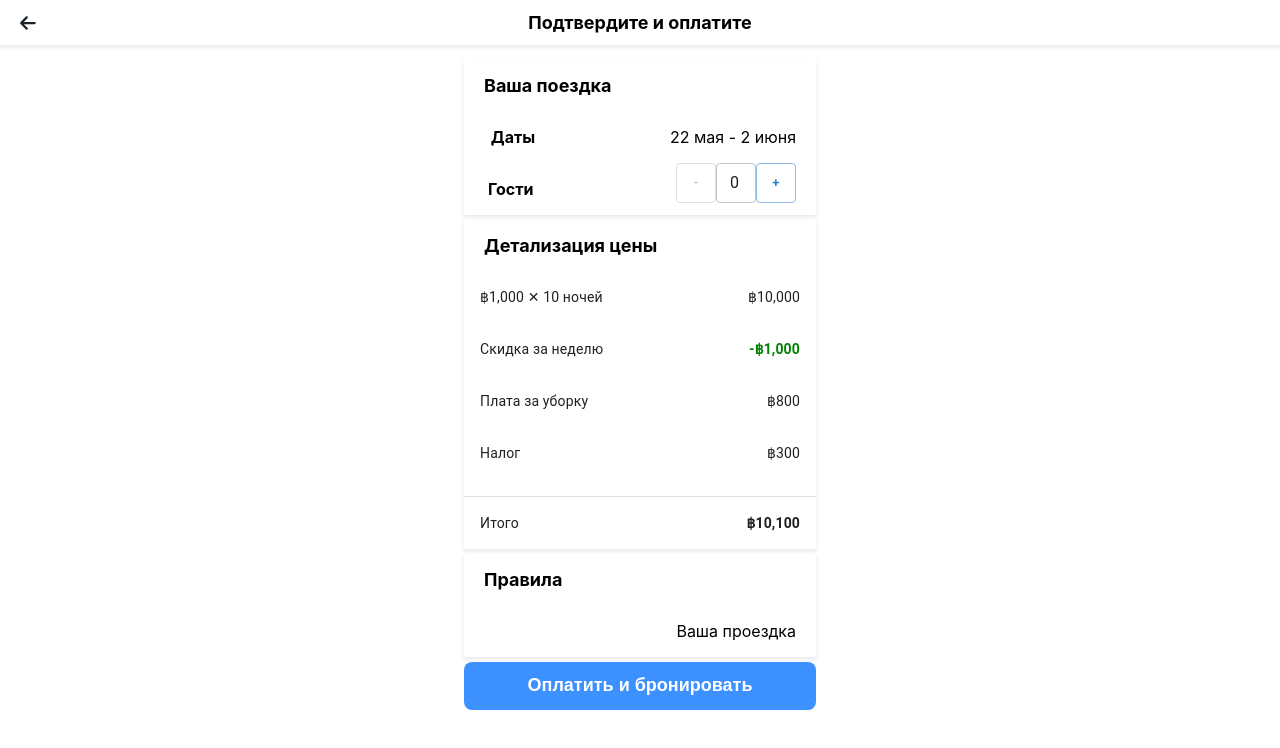
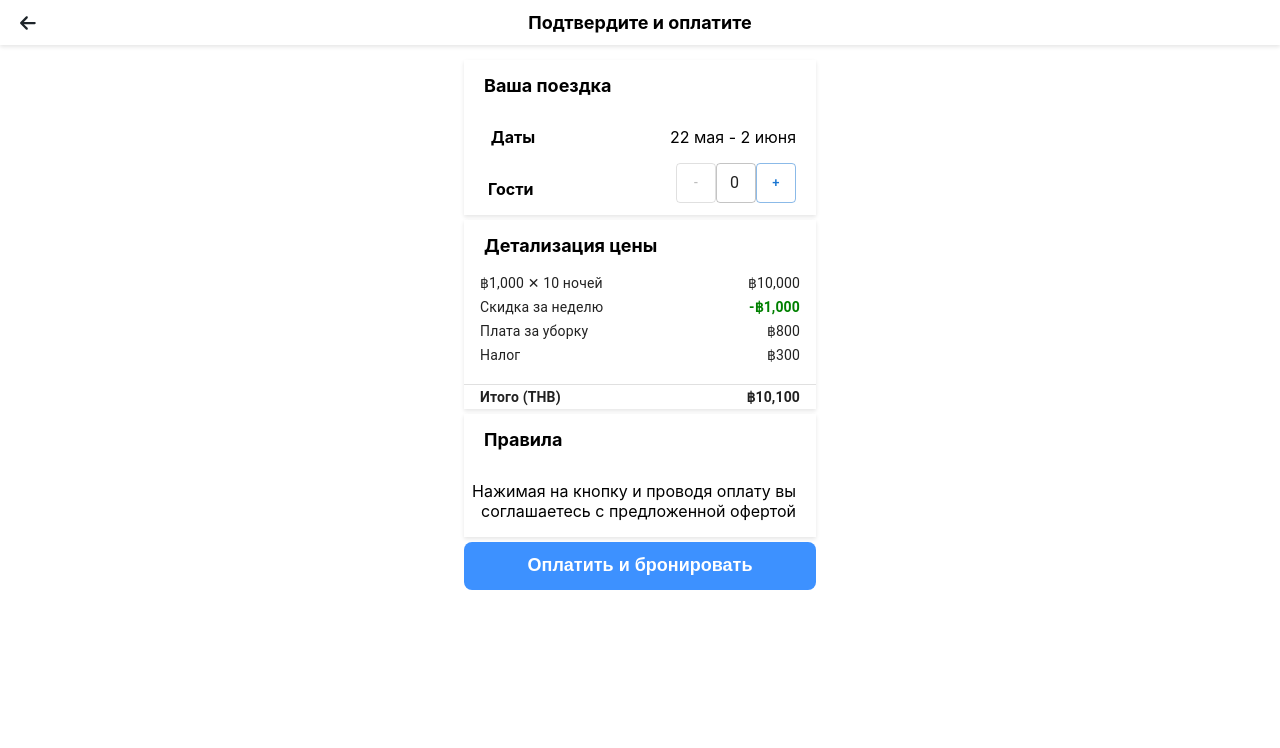
Before and after one commit to damuraiz/booking-mini-app, a React (Create React App) app in the folder frontend/: page /booking in a window 1280 px wide. Shown: the top 748 px of the page. Built offline with nearby package versions, Linux system fonts and the light colour scheme.

Commit message:
front  booking page improvements

```diff
--- a/frontend/src/components/booking/DetailingComponent.jsx
+++ b/frontend/src/components/booking/DetailingComponent.jsx
@@ -21,27 +21,27 @@ function DetailingComponent({
             <Table>
                 <TableBody>
                     <TableRow>
-                        <TableCell sx={{ borderBottom: "none" }}>{currencySymbols.formatPrice(averagePricePerNight, currency)} &#10005; {nights} ночей</TableCell>
-                        <TableCell sx={{ borderBottom: "none" }} align="right">{currencySymbols.formatPrice(subtotal, currency)}</TableCell>
+                        <TableCell sx={{ paddingY: '2px', borderBottom: "none" }}>{currencySymbols.formatPrice(averagePricePerNight, currency)} &#10005; {nights} ночей</TableCell>
+                        <TableCell sx={{ paddingY: '2px', borderBottom: "none" }} align="right">{currencySymbols.formatPrice(subtotal, currency)}</TableCell>
                     </TableRow>
                     {discountAmount > 0 && (
                         <TableRow>
-                            <TableCell sx={{ borderBottom: "none" }}>{discountName}</TableCell>
-                            <TableCell sx={{ borderBottom: "none" }} align="right" style={{fontWeight: 'bold', color: 'green'}}>
+                            <TableCell sx={{ paddingY: '2px', borderBottom: "none" }}>{discountName}</TableCell>
+                            <TableCell sx={{ paddingY: '2px', borderBottom: "none" }} align="right" style={{fontWeight: 'bold', color: 'green'}}>
                                 -{currencySymbols.formatPrice(discountAmount, currency)}
                             </TableCell>
                         </TableRow>
                     )}
                     {cleaningFee > 0 && (
                         <TableRow>
-                            <TableCell sx={{ borderBottom: "none" }}>Плата за уборку</TableCell>
-                            <TableCell sx={{ borderBottom: "none" }} align="right">{currencySymbols.formatPrice(cleaningFee, currency)}</TableCell>
+                            <TableCell sx={{paddingY: '2px',  borderBottom: "none" }}>Плата за уборку</TableCell>
+                            <TableCell sx={{paddingY: '2px',  borderBottom: "none" }} align="right">{currencySymbols.formatPrice(cleaningFee, currency)}</TableCell>
                         </TableRow>
                     )}
                     {tax > 0 && (
                         <TableRow>
-                            <TableCell sx={{ borderBottom: "none" }}>Налог</TableCell>
-                            <TableCell sx={{ borderBottom: "none" }} align="right">{currencySymbols.formatPrice(tax, currency)}</TableCell>
+                            <TableCell sx={{paddingY: '2px',  borderBottom: "none" }}>Налог</TableCell>
+                            <TableCell sx={{paddingY: '2px',  borderBottom: "none" }} align="right">{currencySymbols.formatPrice(tax, currency)}</TableCell>
                         </TableRow>
                     )}
                     <TableRow>
@@ -49,8 +49,8 @@ function DetailingComponent({
                                    colSpan={2}/>
                     </TableRow>
                     <TableRow>
-                        <TableCell sx={{ borderBottom: "none" }}>Итого</TableCell>
-                        <TableCell sx={{ borderBottom: "none" }} align="right" style={{fontWeight: 'bold'}}>{currencySymbols.formatPrice(total, currency)}</TableCell>
+                        <TableCell sx={{paddingY: '2px',  borderBottom: "none" }} style={{fontWeight: 'bold'}}>Итого ({currency})</TableCell>
+                        <TableCell sx={{paddingY: '2px',  borderBottom: "none" }} align="right" style={{fontWeight: 'bold'}}>{currencySymbols.formatPrice(total, currency)}</TableCell>
                     </TableRow>
                 </TableBody>
             </Table>
--- a/frontend/src/components/booking/RulesComponent.jsx
+++ b/frontend/src/components/booking/RulesComponent.jsx
@@ -8,7 +8,7 @@ function RulesComponent() {
       <div className={'infoBlock'}>
 
           <h2>Правила</h2>
-          <p>Ваша проездка</p>
+          <p>Нажимая на кнопку и проводя оплату вы соглашаетесь с предложенной офертой</p>
       </div>
 
   );
```
